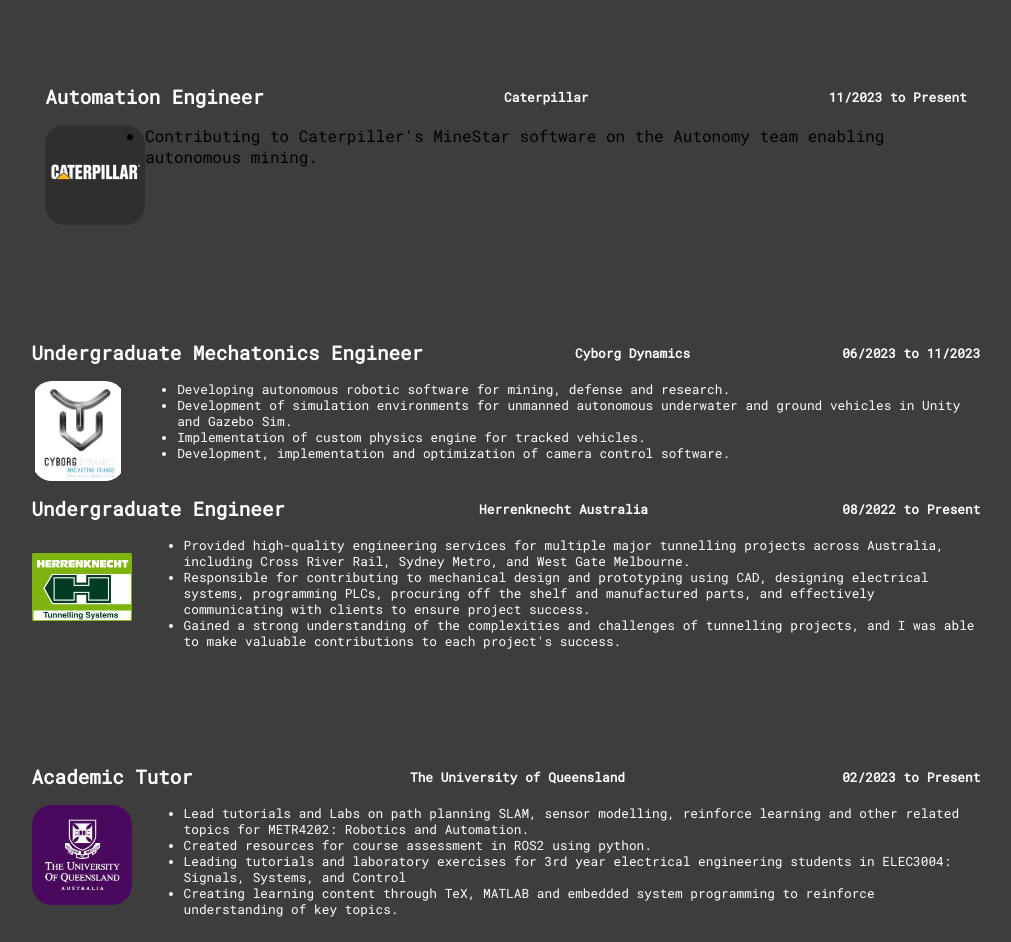
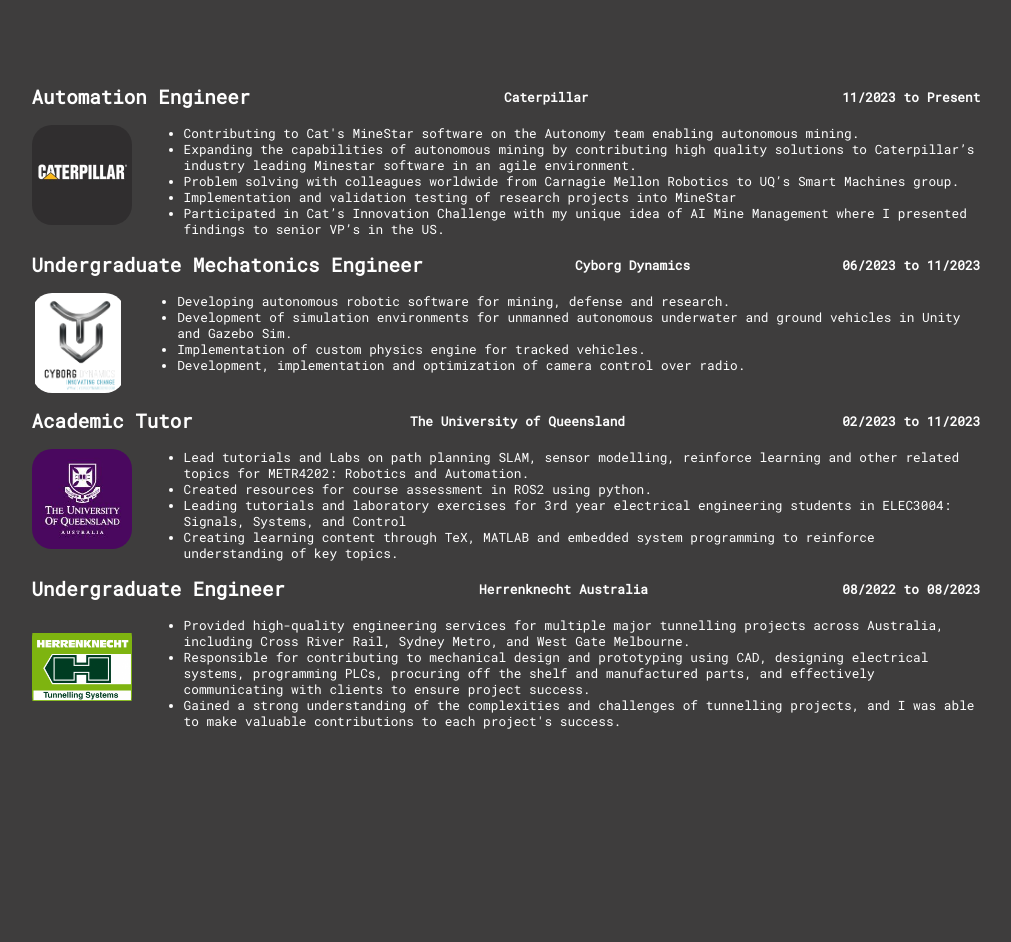
Before and after one commit to Pitcherrr/Pitcherrr.github.io, a plain HTML site: page experience.html in a window 1280 px wide. Shown: the part 180-1122 px from the top of the page, without its empty margins (134-1145 px from the left). After the commit the page ends 934 px from the top, so only its background shows below. Drawn offline with nearby package versions, Linux system fonts and the light colour scheme.

Commit message:
update on experience and some media

```diff
--- a/experience.html
+++ b/experience.html
@@ -102,13 +102,15 @@
                         <img src="assets/caterpillar_inc_logo.jpg" alt="Cat Logo">
                         <div>
                             <ul>
-                                <li>Contributing to Caterpiller's MineStar software on the Autonomy team enabling autonomous mining.</li>
+                                <li>Contributing to Cat's MineStar software on the Autonomy team enabling autonomous mining.</li>
+                                <li>Expanding the capabilities of autonomous mining by contributing high quality solutions to Caterpillar’s industry leading Minestar software in an agile environment.</li>
+                                <li>Problem solving with colleagues worldwide from Carnagie Mellon Robotics to UQ’s Smart Machines group.</li>
+                                <li>Implementation and validation testing of research projects into MineStar</li>
+                                <li>Participated in Cat’s Innovation Challenge with my unique idea of AI Mine Management where I presented findings to senior VP’s in the US.</li>
                             <ul>
                         </div>
                     </div>
                 </div>
-            </div>
-            <div>
                 <div>
                     <div class = "header">
                         <h2>Undergraduate Mechatonics Engineer</h2>
@@ -122,15 +124,34 @@
                                 <li>Developing autonomous robotic software for mining, defense and research.</li>
                                 <li>Development of simulation environments for unmanned autonomous underwater and ground vehicles in Unity and Gazebo Sim.</li>
                                 <li>Implementation of custom physics engine for tracked vehicles.</li>
-                                <li>Development, implementation and optimization of camera control software.</li>
+                                <li>Development, implementation and optimization of camera control over radio.</li>
                             <ul>
+                        </div>
+                    </div>
+                </div>
+                <div>
+                    <div class="header">
+                        <h2>Academic Tutor</h2>
+                        <h3>The University of Queensland</h3>
+                        <h3>02/2023 to 11/2023</h3>
+                    </div>
+                    <div class = "uq">
+                        <img src="assets/university-of-queensland-squarelogo.png" alt="UQ Logo">
+                        <div>
+                            <ul>
+                                <li>Lead tutorials and Labs on path planning SLAM, sensor modelling, reinforce learning and other related topics for METR4202: Robotics and Automation.</li>
+                                <li>Created resources for course assessment in ROS2 using python.</li>
+
+                                <li> Leading tutorials and laboratory exercises for 3rd year electrical engineering students in ELEC3004: Signals, Systems, and Control</li>
+                                <li> Creating learning content through TeX, MATLAB and embedded system programming to reinforce understanding of key topics.</li>
+                            </ul>
                         </div>
                     </div>
                 </div>
                 <div class="header">
                     <h2>Undergraduate Engineer</h2>
                     <h3>Herrenknecht Australia</h3>
-                    <h3>08/2022 to Present</h3>
+                    <h3>08/2022 to 08/2023</h3>
                 </div>
                 <div class = "hk">
                     <img src="assets/Herrenknecht_logo.png" alt="HK Logo">
@@ -144,25 +165,6 @@
                     </div>
                 </div>
             </div>
-            <div>
-                <div class="header">
-                    <h2>Academic Tutor</h2>
-                    <h3>The University of Queensland</h3>
-                    <h3>02/2023 to Present</h3>
-                </div>
-                <div class = "uq">
-                    <img src="assets/university-of-queensland-squarelogo.png" alt="UQ Logo">
-                    <div>
-                        <ul>
-                            <li>Lead tutorials and Labs on path planning SLAM, sensor modelling, reinforce learning and other related topics for METR4202: Robotics and Automation.</li>
-                            <li>Created resources for course assessment in ROS2 using python.</li>
-
-                            <li> Leading tutorials and laboratory exercises for 3rd year electrical engineering students in ELEC3004: Signals, Systems, and Control</li>
-                            <li> Creating learning content through TeX, MATLAB and embedded system programming to reinforce understanding of key topics.</li>
-                        </ul>
-                    </div>
-                </div>
-            </div>
         </section>
     </div>
     <section class="classes">
--- a/style.css
+++ b/style.css
@@ -399,6 +399,18 @@ li.active::before {
 .experience-body img {
     border-radius: 20px;
 
+}
+
+.cat {
+    display: flex;
+    flex-direction: row;
+    gap: 10px;
+}
+
+.cat ul {
+    margin-left: 5%;
+    color: var(--light);
+    font-size: 0.8rem;
 }
 
 .hk {
```
Also changed, not shown: index.html (+4 -3 lines), projects.html (+6 -3 lines).
